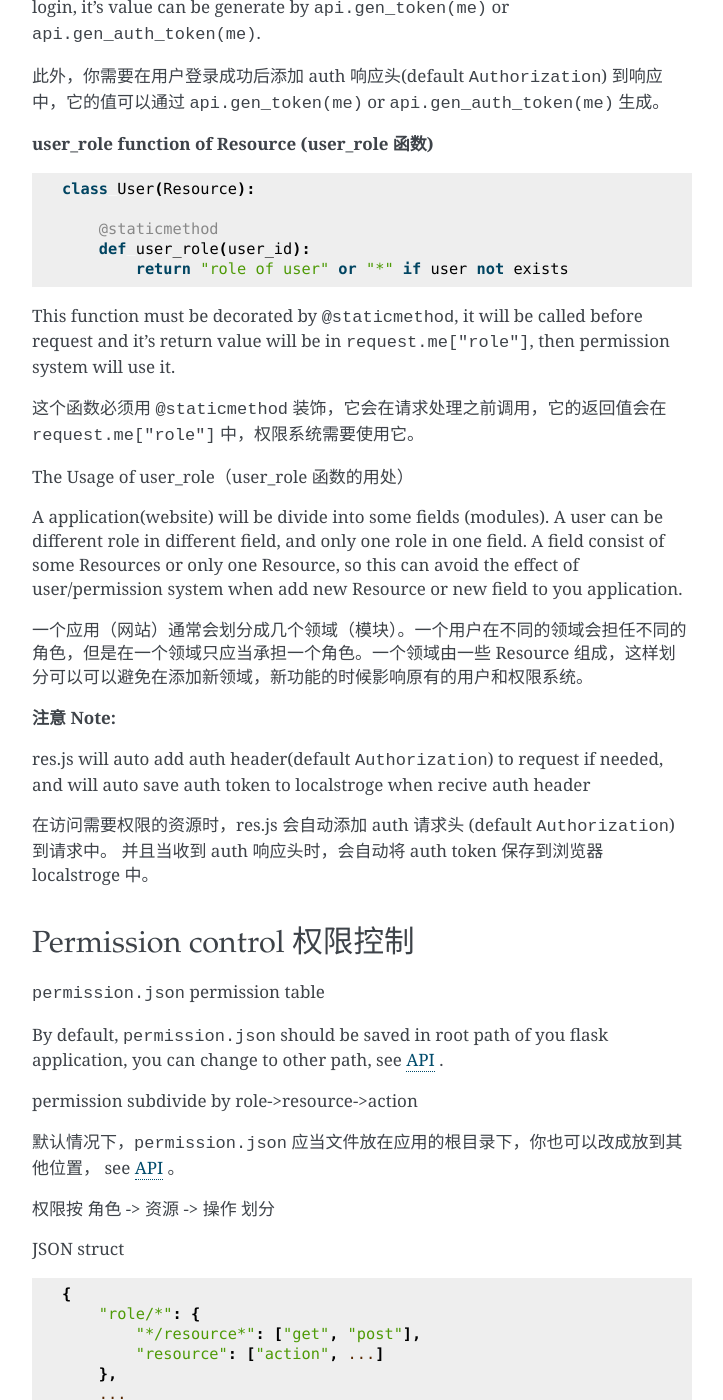
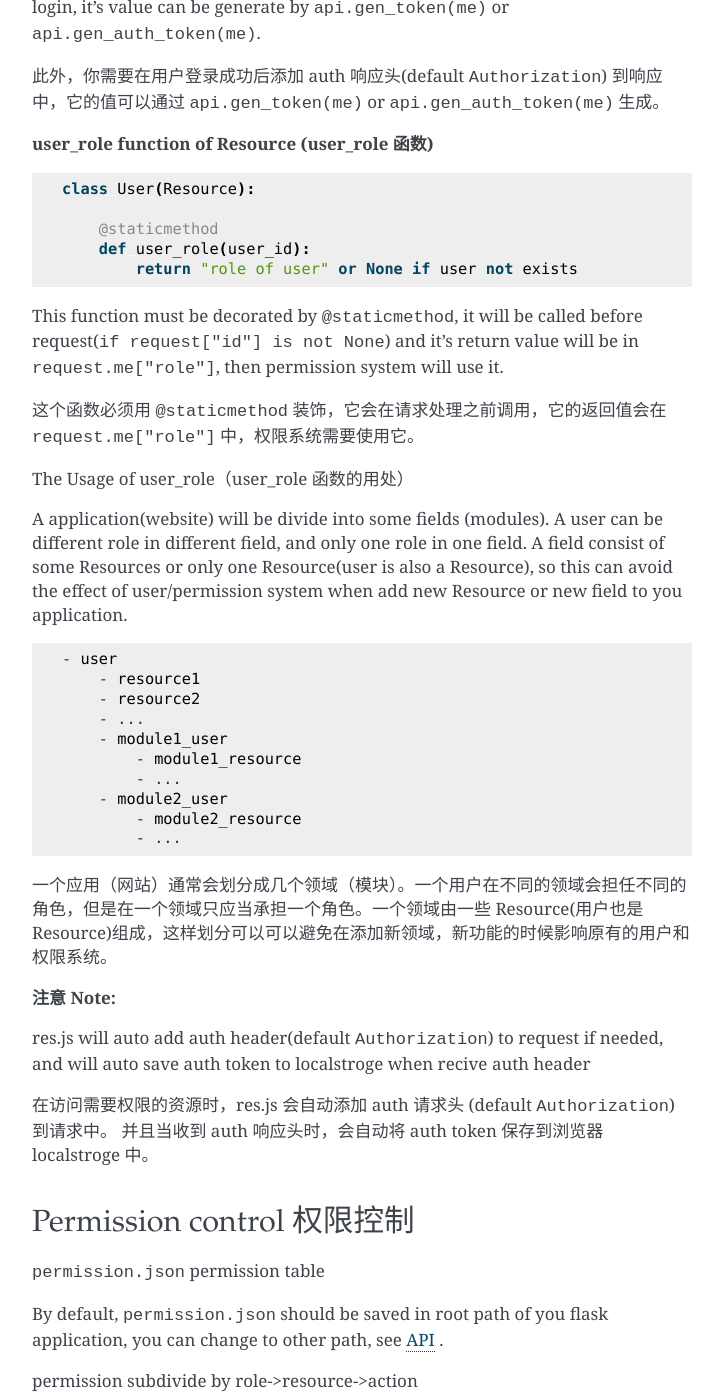
Before and after one commit to guyskk/flask-restaction, a Sphinx documentation site: the page built from docs/source/quickstart.rst, in a window 1280 px wide and 1400 px high, scrolled down 6708 px. Shown: the whole window, without its empty margins (388-1111 px from the left). Built offline with Sphinx 7.4.7, drawn with Linux system fonts in a browser that asks for light colours.

```diff
--- a/docs/source/quickstart.rst
+++ b/docs/source/quickstart.rst
@@ -344,19 +344,34 @@
 
         @staticmethod
         def user_role(user_id):
-            return "role of user" or "*" if user not exists
+            return "role of user" or None if user not exists
 
 
-This function must be decorated by ``@staticmethod``, it will be called before request and it's return value will be
-in ``request.me["role"]``, then permission system will use it.
+This function must be decorated by ``@staticmethod``,
+it will be called before request(``if request["id"] is not None``)
+and it's return value will be in ``request.me["role"]``,
+then permission system will use it.
 
 这个函数必须用 ``@staticmethod`` 装饰，它会在请求处理之前调用，它的返回值会在 ``request.me["role"]`` 中，权限系统需要使用它。
 
 The Usage of user_role（user_role 函数的用处）
 
-A application(website) will be divide into some fields (modules). A user can be different role in different field, and only one role in one field. A field consist of some Resources or only one Resource, so this can avoid the effect of user/permission system when add new Resource or new field to you application.
+A application(website) will be divide into some fields (modules). A user can be different role in different field, and only one role in one field. A field consist of some Resources or only one Resource(user is also a Resource), so this can avoid the effect of user/permission system when add new Resource or new field to you application.
 
-一个应用（网站）通常会划分成几个领域（模块）。一个用户在不同的领域会担任不同的角色，但是在一个领域只应当承担一个角色。一个领域由一些 Resource 组成，这样划分可以可以避免在添加新领域，新功能的时候影响原有的用户和权限系统。
+.. code::
+
+    - user
+        - resource1
+        - resource2
+        - ...
+        - module1_user
+            - module1_resource
+            - ...
+        - module2_user
+            - module2_resource
+            - ...
+
+一个应用（网站）通常会划分成几个领域（模块）。一个用户在不同的领域会担任不同的角色，但是在一个领域只应当承担一个角色。一个领域由一些 Resource(用户也是 Resource)组成，这样划分可以可以避免在添加新领域，新功能的时候影响原有的用户和权限系统。
 
 **注意 Note:**
 
@@ -381,7 +396,7 @@
 
 JSON struct
 
-.. code ::
+.. code::
 
     {
         "role/*": {
```
Also changed, not shown: 2 other files.
